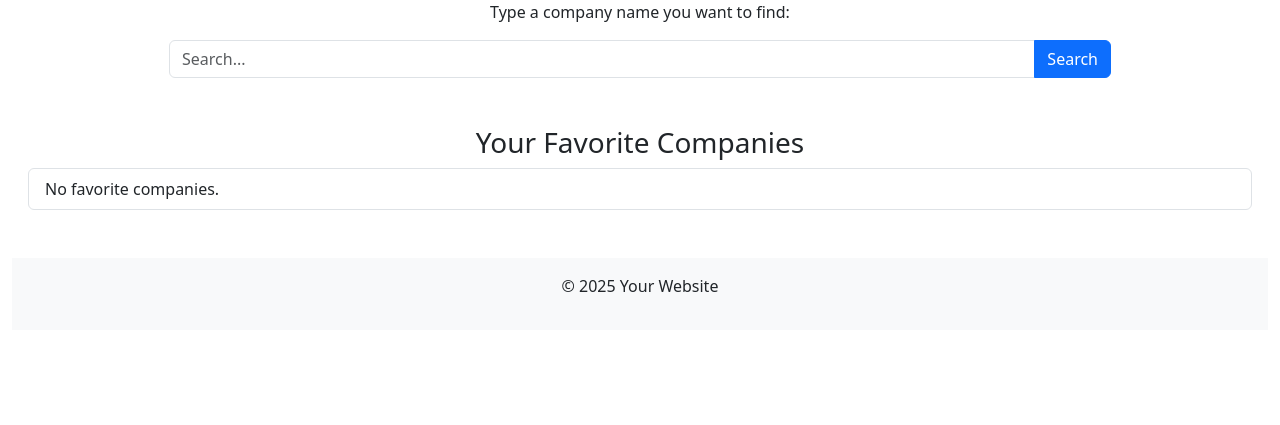
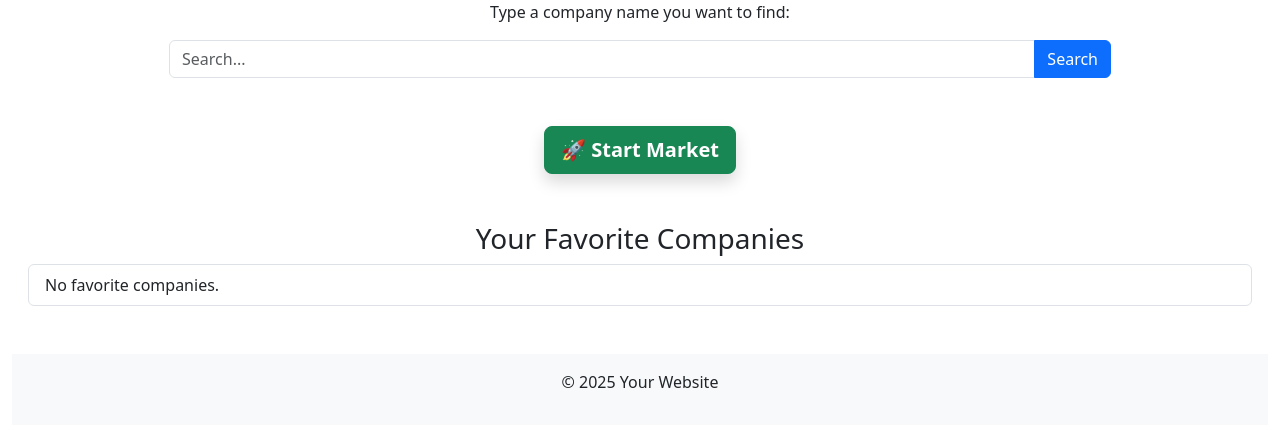
Before and after one commit to KyryloYefremov/TUL-STIN-Market, a Flask app: page / in a window 1280 px wide. Shown: the part 108-533 px from the top of the page. Run offline with Flask 3, Linux system fonts and the light colour scheme.

Commit message:
Add button to manually start market app

```diff
--- a/templates/index.html
+++ b/templates/index.html
@@ -45,6 +45,13 @@
                 </div>
             </div>
 
+            <!-- Button to manually start application -->
+            <div class="mt-5 text-center">
+                <form action="{{ url_for('start_app') }}" method="POST">
+                    <button class="btn btn-success btn-lg fw-bold shadow" type="submit" id="start-app-btn">🚀 Start Market</button>
+                </form>
+            </div>
+
             <!-- Company List (Favorites) -->
             <div class="mt-5">
                 <h3>Your Favorite Companies</h3>
```
